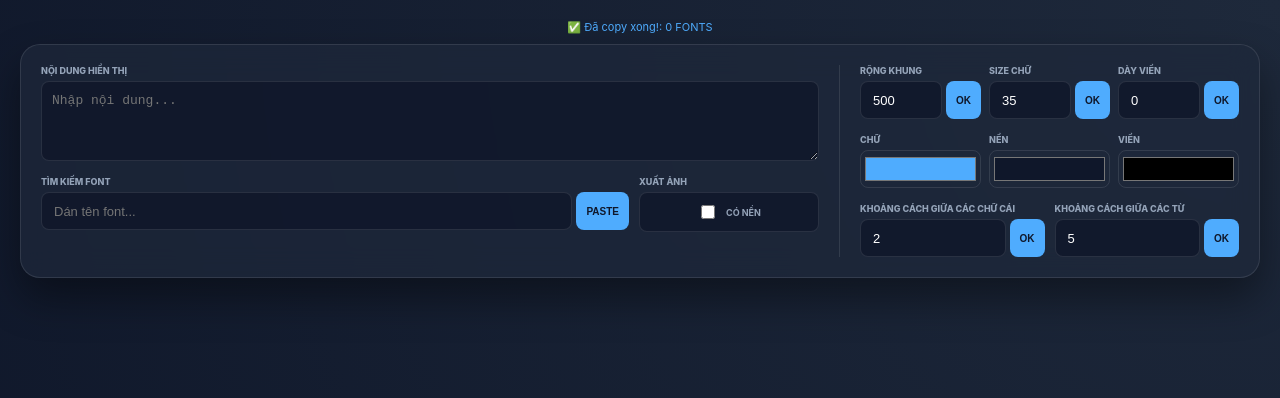
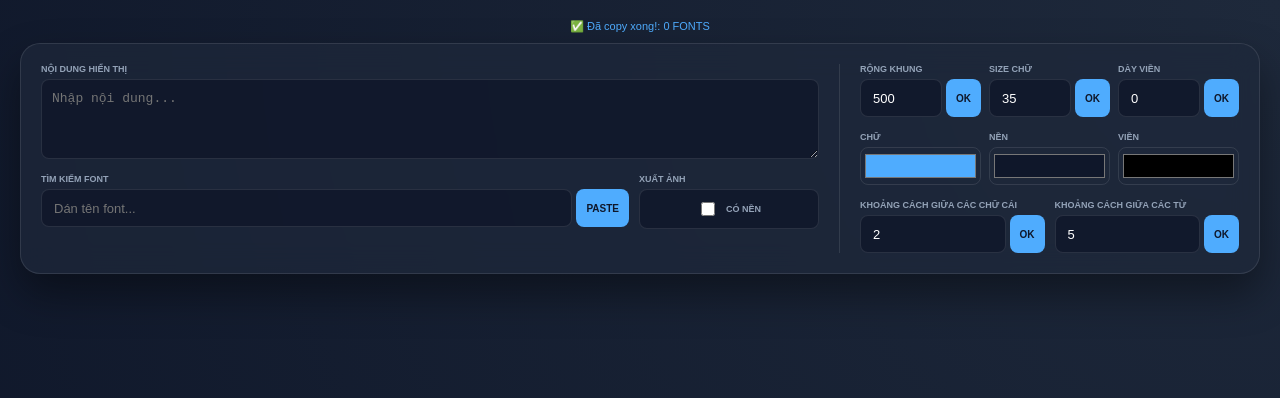
Before and after one commit to hatbui10/fontchudep, a plain HTML site: page index.html in a window 1280 px wide. Shown: the top 398 px of the page. Drawn offline with nearby package versions, Linux system fonts and the light colour scheme; no server answers.

Commit message:
Update index.html

```diff
--- a/index.html
+++ b/index.html
@@ -17,7 +17,7 @@
         }
 
         body {
-            font-family: 'Inter', sans-serif; background: var(--bg-dark); color: #f8fafc; margin: 0; padding: 20px;
+            font-family: 'Arial', sans-serif; background: var(--bg-dark); color: #f8fafc; margin: 0; padding: 20px;
             background-image: radial-gradient(circle at top right, #1e293b, #0f172a); background-attachment: fixed;
         }
 
```
